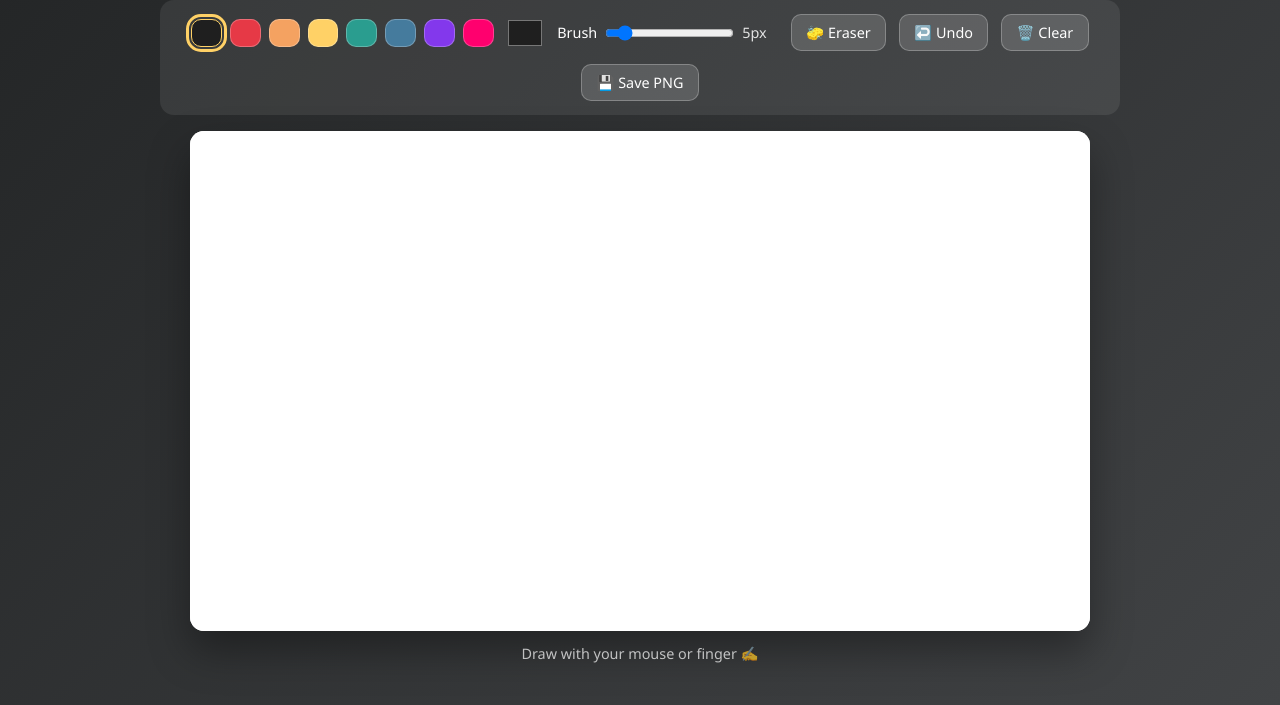
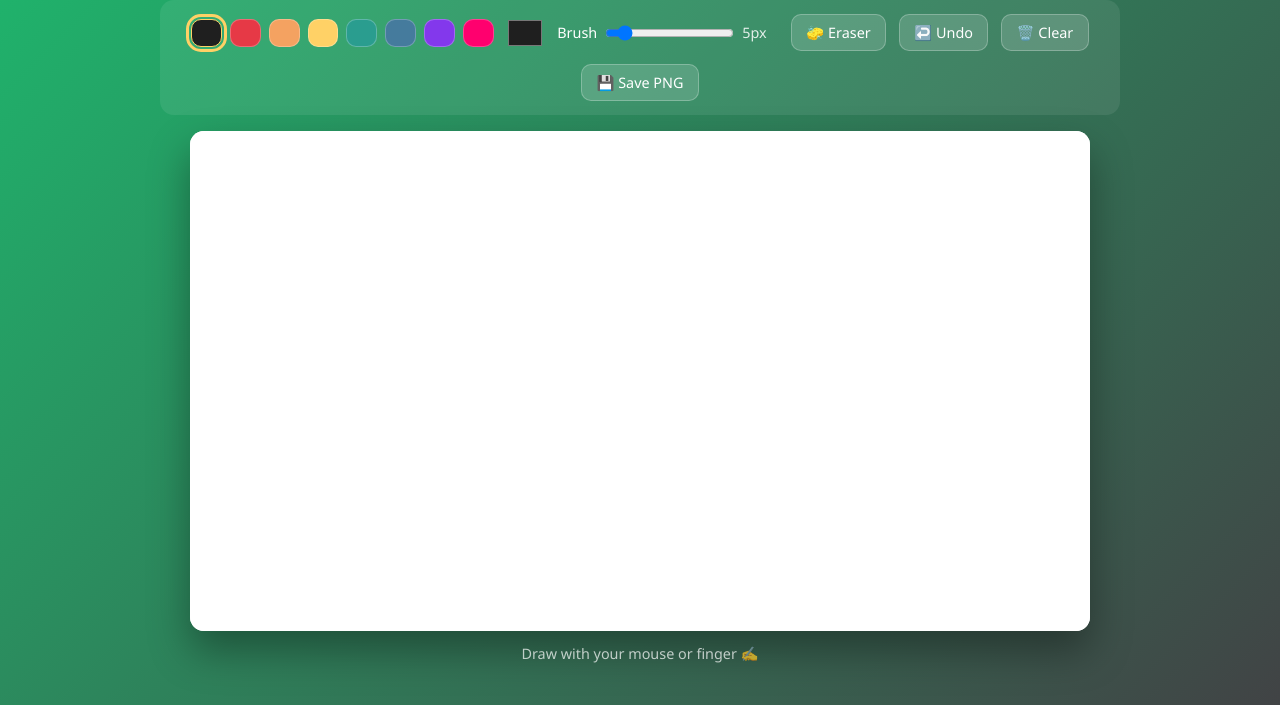
Before and after one commit to rajat9560r-cloudRajat/sketch, a plain HTML site: page index.html in a window 1280 px wide. Shown: the part 95-800 px from the top of the page. Drawn offline with Linux system fonts and the light colour scheme.

Commit message:
changed background body colour from black to green

```diff
--- a/style.css
+++ b/style.css
@@ -6,7 +6,7 @@ body {
   align-items: center;
   justify-content: center;
   font-family: "Segoe UI", system-ui, sans-serif;
-  background: linear-gradient(135deg, #232526, #414345);
+  background: linear-gradient(135deg, #1eb76d, #414345);
   color: #fff;
 }
 
```
